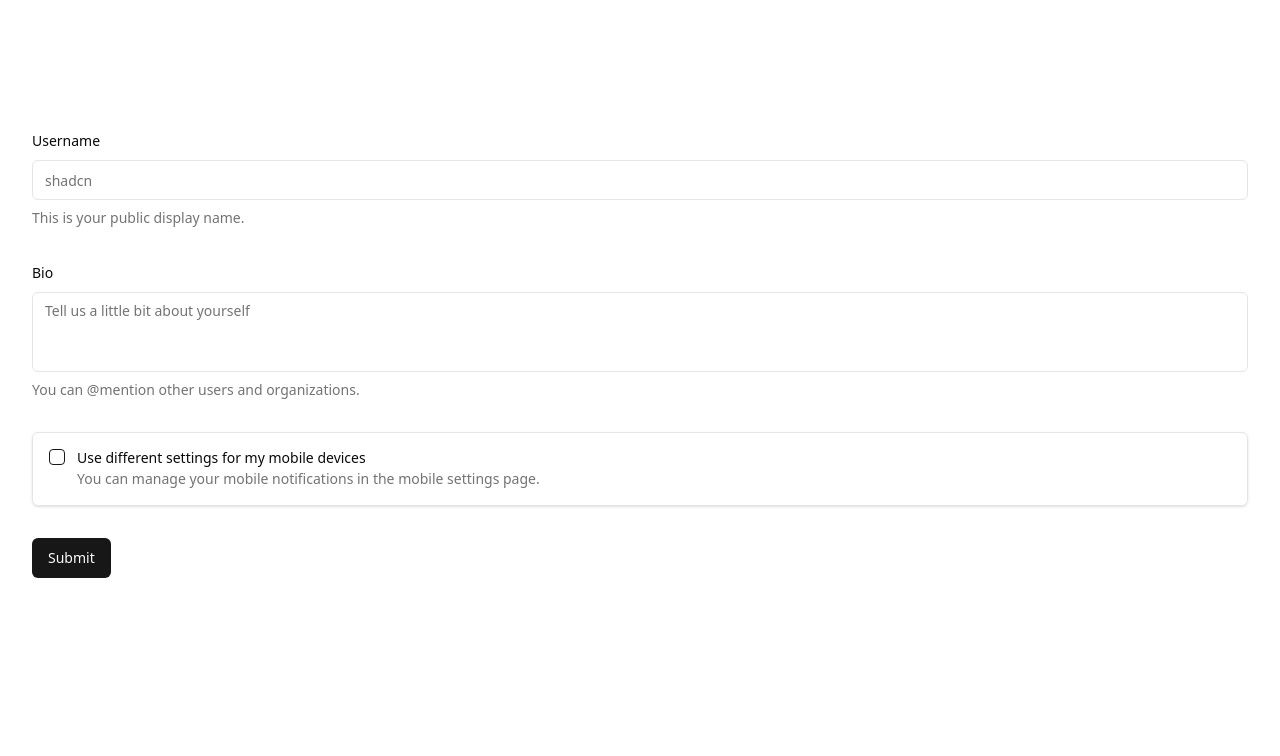
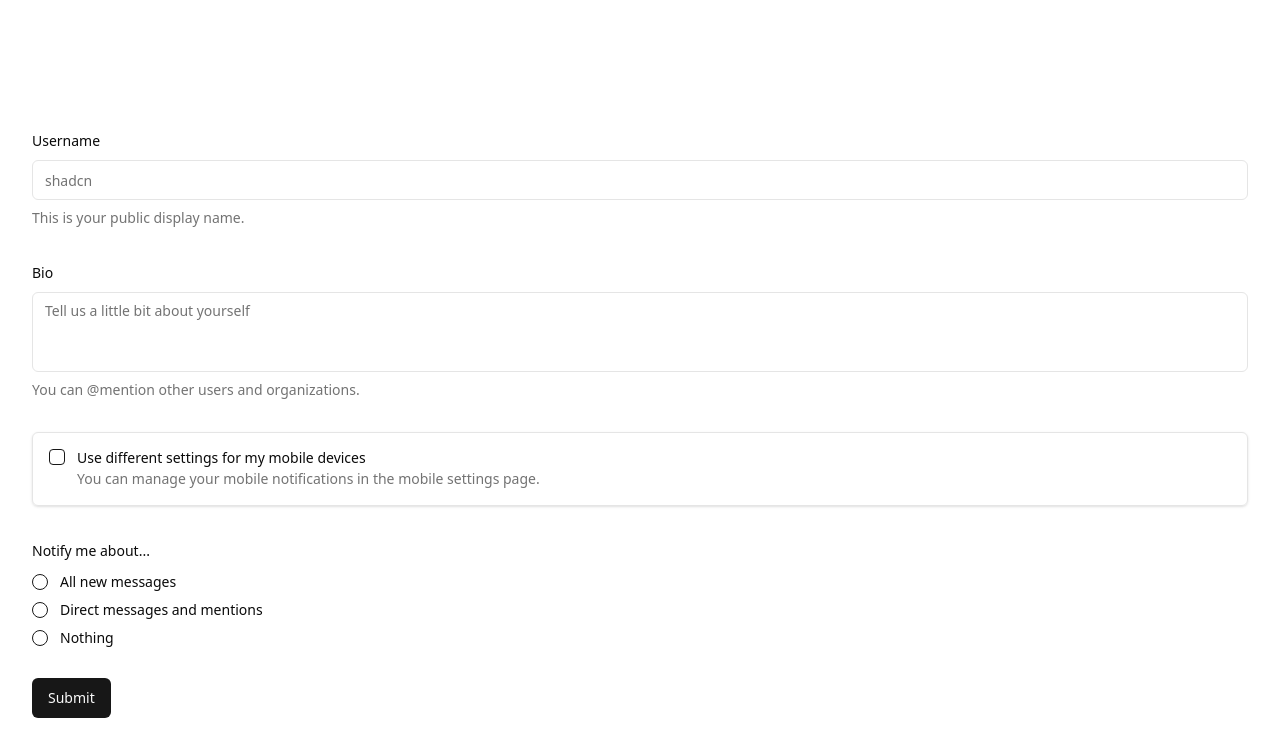
Before and after one commit to Nexters/daily-phrase-web, a Next.js app in the folder packages/back-office/: page / in a window 1280 px wide. Shown: the top 756 px of the page. Built offline with nearby package versions, Linux system fonts and the light colour scheme.

Commit message:
chore: shadcn-ui radio-group

```diff
--- a/packages/back-office/package.json
+++ b/packages/back-office/package.json
@@ -12,6 +12,7 @@
     "@hookform/resolvers": "^3.3.4",
     "@radix-ui/react-checkbox": "^1.0.4",
     "@radix-ui/react-label": "^2.0.2",
+    "@radix-ui/react-radio-group": "^1.1.3",
     "@radix-ui/react-slot": "^1.0.2",
     "class-variance-authority": "^0.7.0",
     "clsx": "^2.1.0",
--- a/packages/back-office/src/components/form-example.tsx
+++ b/packages/back-office/src/components/form-example.tsx
@@ -1,6 +1,7 @@
 // @see https://ui.shadcn.com/docs/components/form
 'use client';
 
+import Link from 'next/link';
 import { zodResolver } from '@hookform/resolvers/zod';
 import { useForm } from 'react-hook-form';
 import * as z from 'zod';
@@ -16,9 +17,9 @@
   FormMessage,
 } from '~/components/ui/form';
 import { Input } from '~/components/ui/input';
-import { Textarea } from './ui/textarea';
-import { Checkbox } from './ui/checkbox';
-import Link from 'next/link';
+import { Textarea } from '~/components/ui/textarea';
+import { Checkbox } from '~/components/ui/checkbox';
+import { RadioGroup, RadioGroupItem } from '~/components/ui/radio-group';
 
 const formSchema = z.object({
   username: z.string().min(2, {
@@ -33,6 +34,9 @@
       message: 'Bio must not be longer than 30 characters.',
     }),
   mobile: z.boolean().default(false).optional(),
+  type: z.enum(['all', 'mentions', 'none'], {
+    required_error: 'You need to select a notification type.',
+  }),
 });
 
 export function ProfileForm() {
@@ -107,6 +111,42 @@
             </FormItem>
           )}
         />
+        <FormField
+          control={form.control}
+          name='type'
+          render={({ field }) => (
+            <FormItem className='space-y-3'>
+              <FormLabel>Notify me about...</FormLabel>
+              <FormControl>
+                <RadioGroup
+                  onValueChange={field.onChange}
+                  defaultValue={field.value}
+                  className='flex flex-col space-y-1'
+                >
+                  <FormItem className='flex items-center space-x-3 space-y-0'>
+                    <FormControl>
+                      <RadioGroupItem value='all' />
+                    </FormControl>
+                    <FormLabel className='font-normal'>All new messages</FormLabel>
+                  </FormItem>
+                  <FormItem className='flex items-center space-x-3 space-y-0'>
+                    <FormControl>
+                      <RadioGroupItem value='mentions' />
+                    </FormControl>
+                    <FormLabel className='font-normal'>Direct messages and mentions</FormLabel>
+                  </FormItem>
+                  <FormItem className='flex items-center space-x-3 space-y-0'>
+                    <FormControl>
+                      <RadioGroupItem value='none' />
+                    </FormControl>
+                    <FormLabel className='font-normal'>Nothing</FormLabel>
+                  </FormItem>
+                </RadioGroup>
+              </FormControl>
+              <FormMessage />
+            </FormItem>
+          )}
+        />
         <Button type='submit'>Submit</Button>
       </form>
     </Form>
--- /dev/null
+++ b/packages/back-office/src/components/ui/radio-group.tsx
@@ -0,0 +1,44 @@
+"use client"
+
+import * as React from "react"
+import * as RadioGroupPrimitive from "@radix-ui/react-radio-group"
+import { Circle } from "lucide-react"
+
+import { cn } from "src/libs/utils"
+
+const RadioGroup = React.forwardRef<
+  React.ElementRef<typeof RadioGroupPrimitive.Root>,
+  React.ComponentPropsWithoutRef<typeof RadioGroupPrimitive.Root>
+>(({ className, ...props }, ref) => {
+  return (
+    <RadioGroupPrimitive.Root
+      className={cn("grid gap-2", className)}
+      {...props}
+      ref={ref}
+    />
+  )
+})
+RadioGroup.displayName = RadioGroupPrimitive.Root.displayName
+
+const RadioGroupItem = React.forwardRef<
+  React.ElementRef<typeof RadioGroupPrimitive.Item>,
+  React.ComponentPropsWithoutRef<typeof RadioGroupPrimitive.Item>
+>(({ className, ...props }, ref) => {
+  return (
+    <RadioGroupPrimitive.Item
+      ref={ref}
+      className={cn(
+        "aspect-square h-4 w-4 rounded-full border border-primary text-primary ring-offset-background focus:outline-none focus-visible:ring-2 focus-visible:ring-ring focus-visible:ring-offset-2 disabled:cursor-not-allowed disabled:opacity-50",
+        className
+      )}
+      {...props}
+    >
+      <RadioGroupPrimitive.Indicator className="flex items-center justify-center">
+        <Circle className="h-2.5 w-2.5 fill-current text-current" />
+      </RadioGroupPrimitive.Indicator>
+    </RadioGroupPrimitive.Item>
+  )
+})
+RadioGroupItem.displayName = RadioGroupPrimitive.Item.displayName
+
+export { RadioGroup, RadioGroupItem }
```
Also changed, not shown: 1 other file (tests, documents, lock files or other folders).
